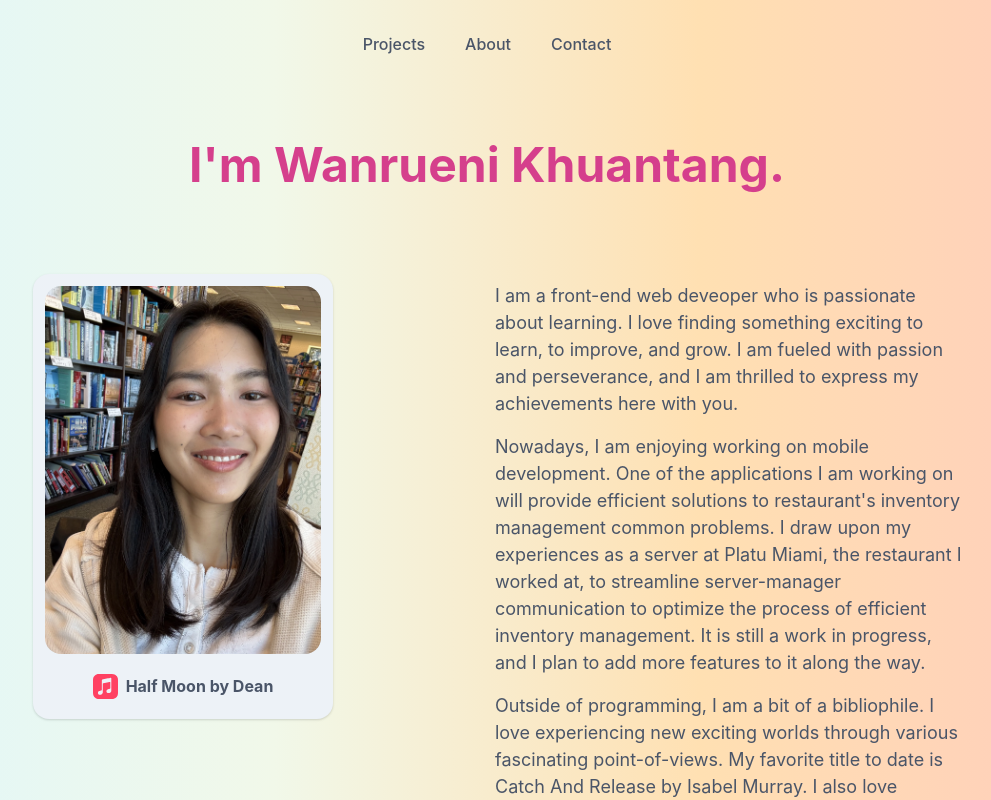
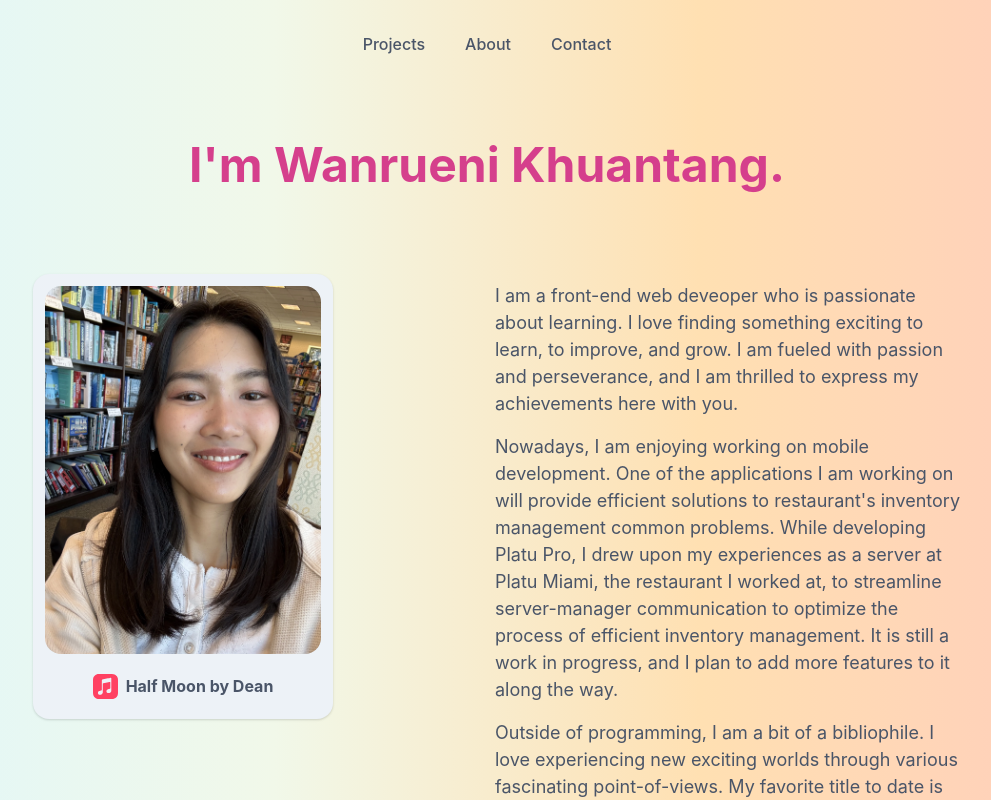
Before and after one commit to kaifluenza/portfolio, a React (Vite) app: page /about in a window 1280 px wide. Shown: the top 800 px of the page, without its empty margins (153-1144 px from the left). Built offline with nearby package versions, Linux system fonts and the light colour scheme.

Commit message:
update about page again

```diff
--- a/src/pages/About.jsx
+++ b/src/pages/About.jsx
@@ -54,7 +54,7 @@ const About = () => {
                     I am a front-end web deveoper who is passionate about learning. I love finding something exciting to learn, to improve, and grow. I am fueled with passion and perseverance, and I am thrilled to express my achievements here with you.
                 </Box>
                 <Box margin={2}>
-                    Nowadays, I am enjoying working on mobile development. One of the applications I am working on will provide efficient solutions to restaurant's inventory management common problems. I draw upon my experiences as a server at Platu Miami, the restaurant I worked at, to streamline server-manager communication to optimize the process of efficient inventory management. It is still a work in progress, and I plan to add more features to it along the way.
+                    Nowadays, I am enjoying working on mobile development. One of the applications I am working on will provide efficient solutions to restaurant's inventory management common problems. While developing Platu Pro, I drew upon my experiences as a server at Platu Miami, the restaurant I worked at, to streamline server-manager communication to optimize the process of efficient inventory management. It is still a work in progress, and I plan to add more features to it along the way.
                 </Box>
                 <Box margin={2}>
                     Outside of programming, I am a bit of a bibliophile. I love experiencing new exciting worlds through various fascinating point-of-views. My favorite title to date is Catch And Release by Isabel Murray. I also love traveling and exploring our incredibly vast and beautiful world, appreciating the beauty of nature and various cultures. My favorite place to date is Seoul, South Korea, aside from Thailand, my home country, of course.
```
